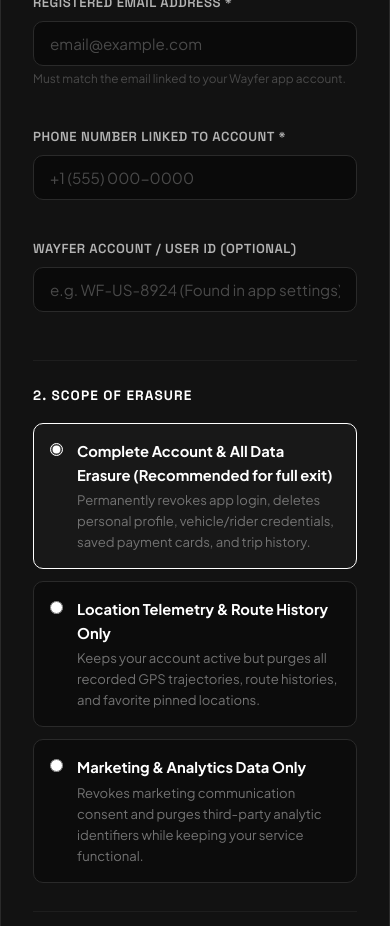
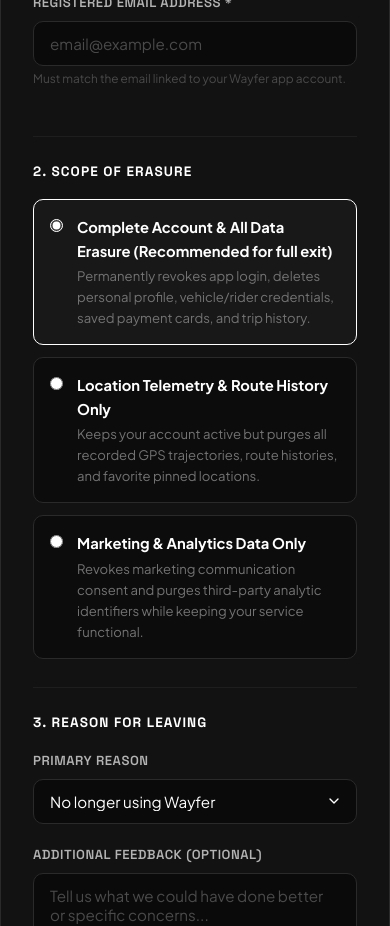
Before and after one commit to Shourya-276/wayfer--delete, a React (Vite) app: page / in a window 390 px wide. Shown: the part 1500-2426 px from the top of the page. Built offline with nearby package versions, Linux system fonts and the light colour scheme.

Commit message:
Remove phone number and account user ID inputs from deletion form

```diff
--- a/src/components/AdminPanel.jsx
+++ b/src/components/AdminPanel.jsx
@@ -576,16 +576,20 @@ export default function AdminPanel({ onExitToSite }) {
                     <span style={{ fontFamily: 'var(--font-mono)', fontWeight: '700', color: '#ffffff' }}>
                       {req.id}
                     </span>
+                    {req.userId && !req.userId.startsWith('WF-GUEST-') && (
                       <span style={{ display: 'block', fontSize: '0.72rem', color: 'var(--text-dim)' }}>
                         {req.userId}
                       </span>
+                    )}
                   </td>
 
                   {/* Applicant Details */}
                   <td>
                     <strong style={{ color: '#ffffff', display: 'block' }}>{req.fullName}</strong>
                     <div style={{ fontSize: '0.78rem', color: 'var(--text-secondary)' }}>{req.email}</div>
+                    {req.phone && req.phone !== 'Not specified' && (
                       <div style={{ fontSize: '0.74rem', color: 'var(--text-dim)' }}>{req.phone}</div>
+                    )}
                   </td>
 
                   {/* Scope */}
@@ -715,14 +719,18 @@ export default function AdminPanel({ onExitToSite }) {
                 <span style={{ color: 'var(--text-muted)', display: 'block', fontSize: '0.74rem' }}>Email Address</span>
                 <strong style={{ color: '#ffffff' }}>{selectedRequest.email}</strong>
               </div>
+              {selectedRequest.phone && selectedRequest.phone !== 'Not specified' && (
                 <div>
                   <span style={{ color: 'var(--text-muted)', display: 'block', fontSize: '0.74rem' }}>Phone Number</span>
                   <strong style={{ color: '#ffffff' }}>{selectedRequest.phone}</strong>
                 </div>
+              )}
+              {selectedRequest.userId && !selectedRequest.userId.startsWith('WF-GUEST-') && (
                 <div>
                   <span style={{ color: 'var(--text-muted)', display: 'block', fontSize: '0.74rem' }}>Account / User ID</span>
                   <strong style={{ color: '#ffffff' }}>{selectedRequest.userId}</strong>
                 </div>
+              )}
               <div>
                 <span style={{ color: 'var(--text-muted)', display: 'block', fontSize: '0.74rem' }}>Requested Scope</span>
                 <strong style={{ color: '#ffffff' }}>{selectedRequest.scopeLabel}</strong>
@@ -863,17 +871,6 @@ export default function AdminPanel({ onExitToSite }) {
                 />
               </div>
 
-              <div className="form-group">
-                <label className="form-label">Phone Number *</label>
-                <input
-                  type="tel"
-                  className="form-input"
-                  required
-                  value={manualForm.phone}
-                  onChange={(e) => setManualForm({ ...manualForm, phone: e.target.value })}
-                  placeholder="+1 (555) 000-0000"
-                />
-              </div>
 
               <div className="form-group">
                 <label className="form-label">Erasure Scope</label>
--- a/src/components/DeletionForm.jsx
+++ b/src/components/DeletionForm.jsx
@@ -6,8 +6,6 @@ export default function DeletionForm({ onSubmissionSuccess, onNavigateToTrack })
   const [formData, setFormData] = useState({
     fullName: '',
     email: '',
-    phone: '',
-    userId: '',
     scope: 'all',
     reasonCategory: 'No longer using the service',
     reasonDetails: '',
@@ -40,10 +38,6 @@ export default function DeletionForm({ onSubmissionSuccess, onNavigateToTrack })
       setErrorMessage('Please provide a valid email address.');
       return;
     }
-    if (!formData.phone.trim()) {
-      setErrorMessage('Please provide your registered phone number.');
-      return;
-    }
     if (!formData.agreeTerms || !formData.agreeGracePeriod) {
       setErrorMessage('Please confirm both acknowledgements to proceed with deletion.');
       return;
@@ -60,8 +54,6 @@ export default function DeletionForm({ onSubmissionSuccess, onNavigateToTrack })
       const created = addRequest({
         fullName: formData.fullName,
         email: formData.email,
-        phone: formData.phone,
-        userId: formData.userId,
         scope: formData.scope,
         reason: combinedReason
       });
@@ -205,8 +197,6 @@ export default function DeletionForm({ onSubmissionSuccess, onNavigateToTrack })
               setFormData({
                 fullName: '',
                 email: '',
-                phone: '',
-                userId: '',
                 scope: 'all',
                 reasonCategory: 'No longer using the service',
                 reasonDetails: '',
@@ -314,33 +304,6 @@ export default function DeletionForm({ onSubmissionSuccess, onNavigateToTrack })
               <span style={{ fontSize: '0.74rem', color: 'var(--text-dim)', marginTop: '4px', display: 'block' }}>
                 Must match the email linked to your Wayfer app account.
               </span>
-            </div>
-
-            <div className="form-group">
-              <label className="form-label" htmlFor="phone">Phone Number Linked to Account *</label>
-              <input
-                id="phone"
-                name="phone"
-                type="tel"
-                className="form-input"
-                placeholder="+1 (555) 000-0000"
-                value={formData.phone}
-                onChange={handleChange}
-                required
-              />
-            </div>
-
-            <div className="form-group">
-              <label className="form-label" htmlFor="userId">Wayfer Account / User ID (Optional)</label>
-              <input
-                id="userId"
-                name="userId"
-                type="text"
-                className="form-input"
-                placeholder="e.g. WF-US-8924 (Found in app settings)"
-                value={formData.userId}
-                onChange={handleChange}
-              />
             </div>
           </div>
         </div>
--- a/src/components/RequestTracker.jsx
+++ b/src/components/RequestTracker.jsx
@@ -295,10 +295,12 @@ export default function RequestTracker({ initialCode = '' }) {
                 <span style={{ color: 'var(--text-muted)', display: 'block', fontSize: '0.75rem' }}>Account Email</span>
                 <strong style={{ color: '#ffffff' }}>{result.email}</strong>
               </div>
-              <div>
-                <span style={{ color: 'var(--text-muted)', display: 'block', fontSize: '0.75rem' }}>Registered Phone</span>
-                <strong style={{ color: '#ffffff' }}>{result.phone}</strong>
-              </div>
+              {result.phone && result.phone !== 'Not specified' && (
+                <div>
+                  <span style={{ color: 'var(--text-muted)', display: 'block', fontSize: '0.75rem' }}>Registered Phone</span>
+                  <strong style={{ color: '#ffffff' }}>{result.phone}</strong>
+                </div>
+              )}
               <div>
                 <span style={{ color: 'var(--text-muted)', display: 'block', fontSize: '0.75rem' }}>Erasure Scope</span>
                 <strong style={{ color: '#ffffff' }}>{result.scopeLabel}</strong>
--- a/src/utils/storage.js
+++ b/src/utils/storage.js
@@ -121,7 +121,7 @@ export function addRequest(formData) {
     id: newId,
     fullName: formData.fullName.trim(),
     email: formData.email.trim().toLowerCase(),
-    phone: formData.phone.trim(),
+    phone: formData.phone?.trim() || 'Not specified',
     userId: formData.userId?.trim() || `WF-GUEST-${Math.floor(1000 + Math.random() * 9000)}`,
     scope: formData.scope || 'all',
     scopeLabel: scopeLabels[formData.scope] || 'Complete Account & All Data Erasure',
```
Lines whose indentation alone changed are shown as unchanged.
